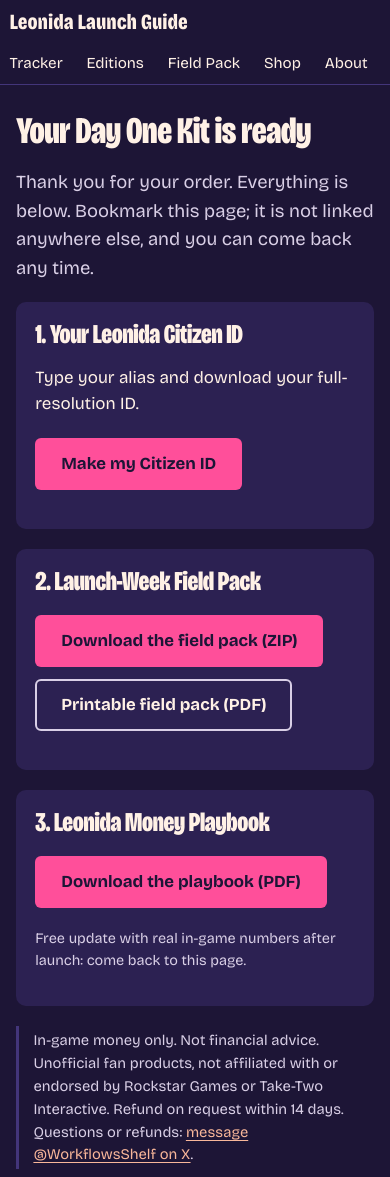
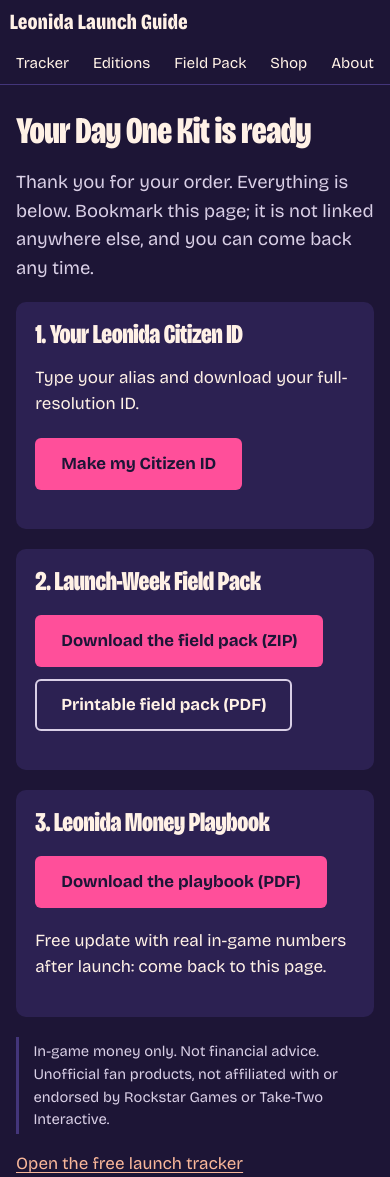
Before and after one commit to ceo525/leonida-launch-guide, a plain HTML site: page kit/b7f62d6bdcb3ecff/index.html in a window 390 px wide. Shown: the top 1177 px of the page. Drawn offline with nearby package versions, Linux system fonts and the light colour scheme.

Commit message:
WD-17: nav one row at 320-390 (10px edges, nowrap), countdown fills before reveal (no --), kit pages one refund line each, kit update note in body colour

```diff
--- a/countdown.js
+++ b/countdown.js
@@ -4,7 +4,6 @@
   var target = new Date(2026, 10, 19, 0, 0, 0).getTime();
   var root = document.getElementById('countdown');
   if (!root) return;
-  root.hidden = false; // HTML ships hidden so no-JS visitors see the "Launches 19 November 2026" line, never "--".
   var els = {
     d: root.querySelector('[data-unit="days"]'),
     h: root.querySelector('[data-unit="hours"]'),
@@ -29,4 +28,7 @@
   }
   var timer = setInterval(tick, 1000);
   tick();
+  // Fill real numbers first, then reveal: the "--" placeholders are never on screen.
+  // HTML ships hidden so no-JS visitors see the static "19 November 2026" line instead.
+  root.hidden = false;
 })();
--- a/kit/b7f62d6bdcb3ecff/index.html
+++ b/kit/b7f62d6bdcb3ecff/index.html
@@ -48,10 +48,10 @@
     <div class="cta-row">
       <a class="btn" href="../../d/i4Ovu7iId3oTka5TDL6MMPOu257a1QAH/leonida-money-playbook.pdf" download>Download the playbook (PDF)</a>
     </div>
-    <p class="small-print">Free update with real in-game numbers after launch: come back to this page.</p>
+    <p>Free update with real in-game numbers after launch: come back to this page.</p>
   </section>
 
-  <p class="launch-note">In-game money only. Not financial advice. Unofficial fan products, not affiliated with or endorsed by Rockstar Games or Take-Two Interactive. Refund on request within 14 days. Questions or refunds: <a href="https://x.com/WorkflowsShelf" rel="noopener">message @WorkflowsShelf on X</a>.</p>
+  <p class="launch-note">In-game money only. Not financial advice. Unofficial fan products, not affiliated with or endorsed by Rockstar Games or Take-Two Interactive.</p>
   <p><a href="../../tracker.html">Open the free launch tracker</a></p>
 </main>
 
--- a/style.css
+++ b/style.css
@@ -81,14 +81,18 @@ header.site { position: relative; z-index: 5; background: var(--night); border-b
 .brand span { font-size: 0.8rem; color: var(--sand-soft); }
 nav ul { list-style: none; margin: 0; padding: 0; display: flex; flex-wrap: wrap; }
 nav a { display: inline-flex; align-items: center; min-height: 44px; padding: 0 0.6rem; color: var(--sand); text-decoration: none; font-size: 0.98rem; }
+nav a { white-space: nowrap; }
 nav a:hover { color: var(--peach); }
 nav a[aria-current="page"] { color: var(--peach); text-decoration: underline; text-decoration-thickness: 2px; text-underline-offset: 8px; }
 @media (max-width: 599px) {
   .brand span { display: none; }
   .bar { padding: 0 0.6rem; }
-  nav { width: 100%; margin: 0 -0.4rem; }
+  nav { width: 100%; }
   nav ul { flex-wrap: nowrap; justify-content: space-between; }
   nav a { padding: 0 0.4rem; font-size: 0.95rem; min-height: 40px; }
+}
+@media (max-width: 379px) {
+  nav a { padding: 0 0.25rem; font-size: 0.9rem; }
 }
 
 /* ---------- buttons ---------- */
```
Also changed, not shown: kit/index.html (+0 -1 lines).
